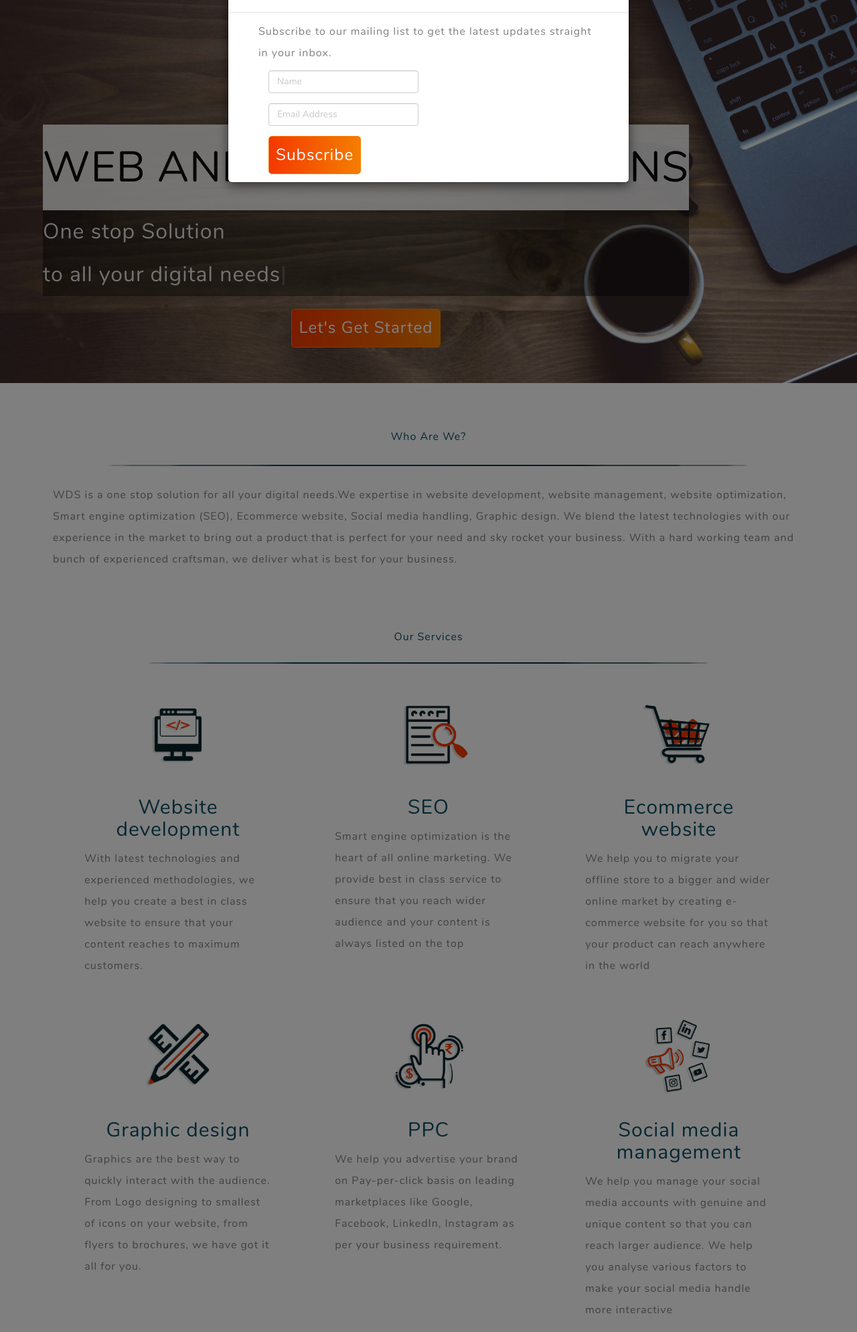
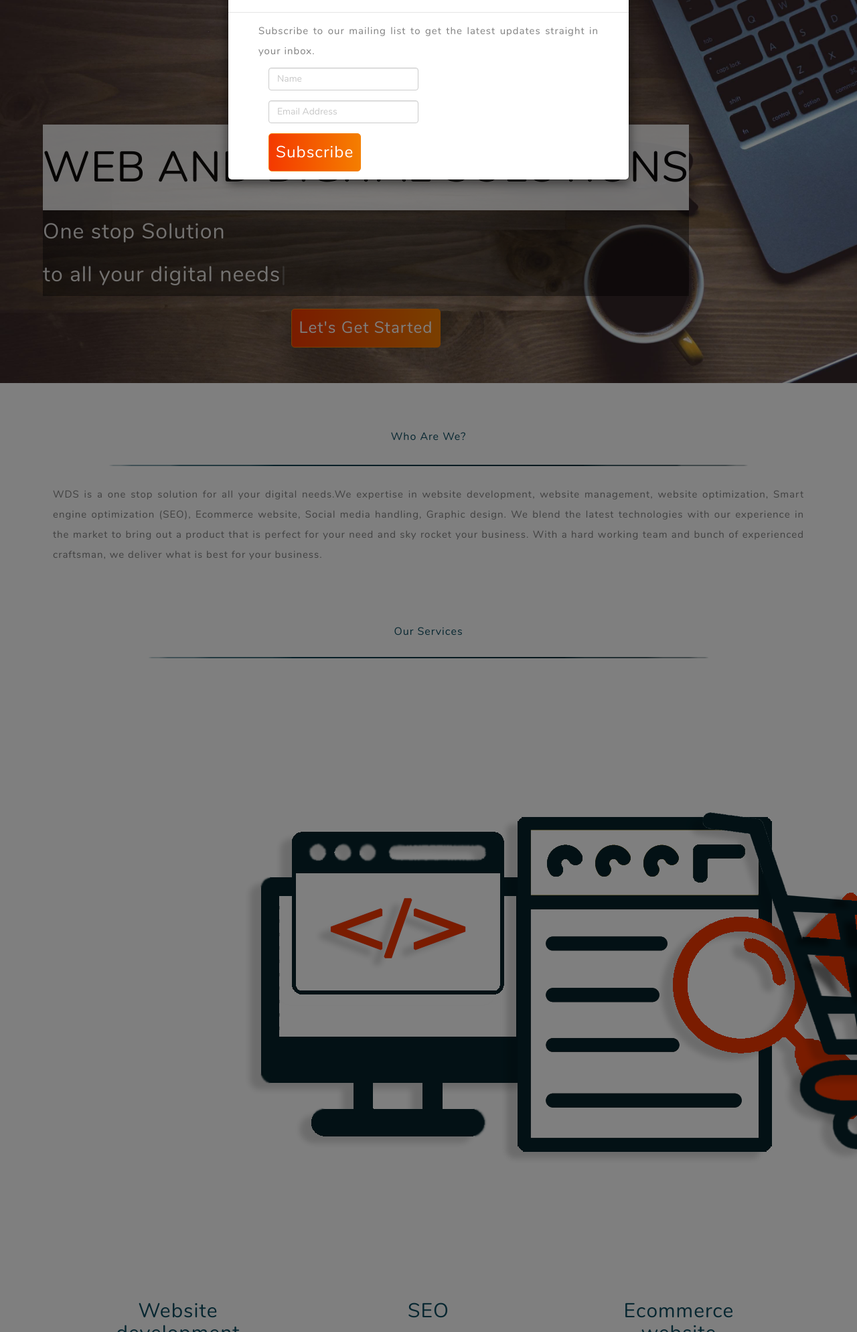
Before and after one commit to nemish97/WDS, a PHP site: page / in a window 1280 px wide. Shown: the part 72-2061 px from the top of the page at 67% size. Run offline with PHP 8.4, Linux system fonts and the light colour scheme; some libraries are stand-ins or nearby versions.

Commit message:
Add files via upload

```diff
--- a/css/style.css
+++ b/css/style.css
@@ -182,12 +182,23 @@ h1, h2, h3, h4, h5,
   margin-bottom: 2%;
   }
 
-  .home-images
+  .services-images
   {
-    width: 50%; height: 50%; margin: auto; display: block;
+    width: 45%; height: 45%; margin: auto; display: block;
   }
 
-@media (min-width: 100px){
+  .about-images
+  {
+    width: 25%; height: 25%;
+  }
+
+  .about-text
+  {
+    margin-top: -5%; margin-left: 30%;
+  }
+
+
+  @media (min-width: 100px){
 /* width */
 ::-webkit-scrollbar {
   width: 7px;
@@ -333,6 +344,7 @@ input.invalid {
   text-decoration: none;
 }
 .newsletter-font{
+  color: white;
  margin-bottom: 0%;
 }
 
@@ -347,21 +359,12 @@ input.invalid {
  }
 
  p{
-   font-size: 16px;
-   text-align: left;
+   font-size: 15px;
+   text-align: justify;
+   text-overflow: ellipsis;
  }
 
- @import url('https://fonts.googleapis.com/css?family=Abril+Fatface');
 
- .sticky
- {
-   position: sticky;
-   position: -webkit-sticky;
-   top: 30px;
-   font: 90px 'Abril Fatface', sans-serif;
-   color: #fff;
-   text-align: center;
- }
 
  .block-2
  {
@@ -398,3 +401,76 @@ input.invalid {
 {
   color:#06232b;
 }
+
+/* Workflow */
+/* .workflow-container{
+  margin-top: 0%;
+  margin-bottom: 0%;
+
+
+}
+.workflow-border-left{
+
+  border-radius: 75px 0px 0px 75px;
+  border: 1px solid #f47e00;
+  border-right: #fff;
+  height: 910px;
+  margin-left: 15%;
+  margin-right: 20%;
+  border-bottom: #fff;
+}
+.workflow-border-right{
+
+  border-radius: 0px 75px 75px 0px;
+  border: 1px solid #f47e00;
+  border-left: #fff;
+  height: 120px;
+  margin-left: 20%;
+  margin-right: 15%;
+  border-bottom: #fff;
+
+} */
+
+
+.worflow-bg
+{
+  background: url('../images/about-bg.jpg') no-repeat fixed;
+  background-size: cover;
+  height: 1100px;
+  background-position: center;
+}
+
+.worflow-left
+{
+  margin-left: 5%;
+}
+
+.worflow-right
+{
+  margin-right: 5%;
+}
+
+/*
+.workflow-line{
+  margin-left: 50%;
+  height: 5%;
+  width: 2px;
+  background-color: white;
+}
+
+.workflow-circle{
+
+  height: 75px;
+  width: 75px;
+  border-radius:  75px 75px ;
+  background-color: white;
+  display: inline-block;
+  opacity: 100%;
+}
+
+.workflow-content
+{
+  display: inline-block;
+  background-color: white;
+  width: 250px;
+} */
```
